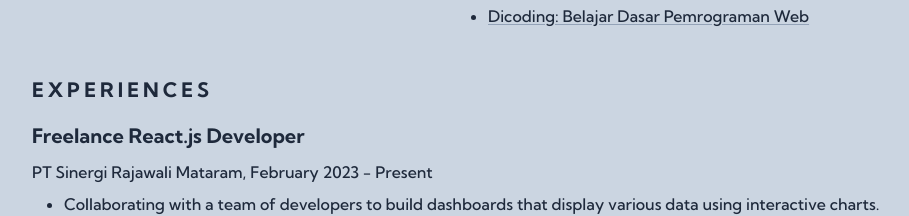
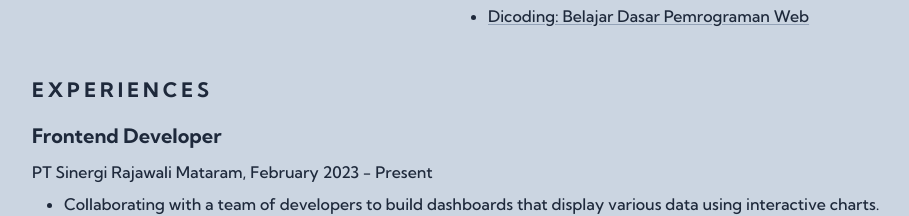
Before and after one commit to roymandev/royman.dev, a Next.js app: page /resume in a window 1280 px wide. Shown: the part 845-1061 px from the top of the page, without its empty margins (184-1093 px from the left). Built offline with nearby package versions, Linux system fonts and the light colour scheme.

Commit message:
feat(resume): Update Section Experiences

```diff
--- a/src/components/Resume/SectionExperiences.tsx
+++ b/src/components/Resume/SectionExperiences.tsx
@@ -4,7 +4,7 @@ const SectionExperiences = () => (
   <BaseSection title="Experiences" className="print:col-span-2 sm:col-span-2">
     <article className="mb-6 space-y-2 py-1">
       <h2 className="text-xl font-bold leading-8">
-        Freelance React.js Developer
+        Frontend Developer
       </h2>
       <p>PT Sinergi Rajawali Mataram, February 2023 - Present</p>
 
```
